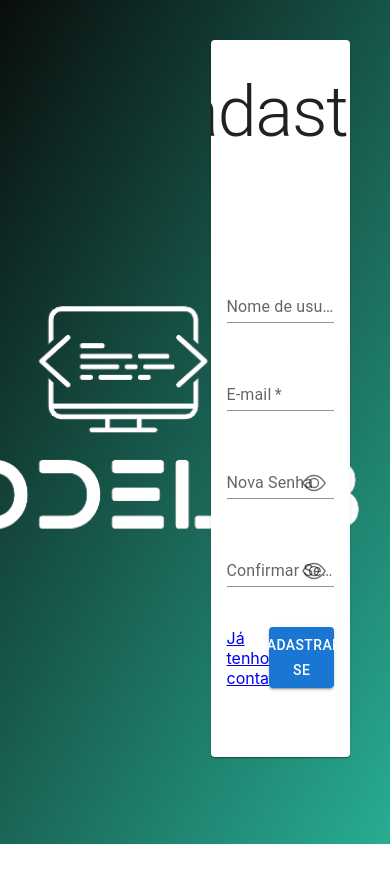
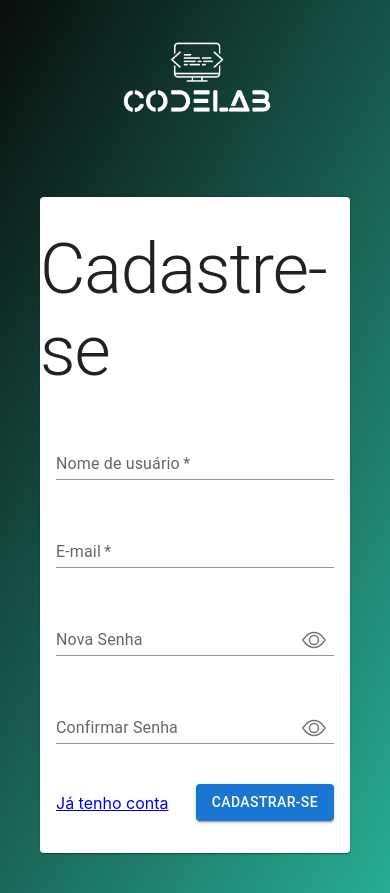
Before and after one commit to IsabelleHeloisa/codelab, a React (Create React App) app: page /register in a window 390 px wide. Before the commit the page ends 844 px from the top, so only its background shows below. Built offline with nearby package versions, Linux system fonts and the light colour scheme.

Commit message:
fix: responsiveness on auth screens

```diff
--- a/src/components/AuthCard.jsx
+++ b/src/components/AuthCard.jsx
@@ -13,8 +13,14 @@ export default function ({ titlePage, children }) {
   return (
     <Card
       sx={{
-        height: '85vh',
-        width: '45%'
+        height: {
+          xs: '100%',
+          lg: '85vh'
+        },
+        width: {
+          xs: '100%',
+          lg: '45%'
+        }
       }}
     >
       <Stack
--- a/src/components/GradientBox.jsx
+++ b/src/components/GradientBox.jsx
@@ -4,8 +4,9 @@ import React from 'react'
 export default function GradientBox({ children }) {
   return (
     <Stack
-      direction="row"
-      justifyContent="space-between"
+      direction={{ xs: 'column', lg: 'row' }}
+      alignItems={{ xs: 'center', lg: 'flex-start' }}
+      justifyContent={{ xs: 'flex-start', lg: 'space-between' }}
       sx={{
         padding: 5,
         background: 'rgb(9,13,12)',
@@ -13,6 +14,7 @@ export default function GradientBox({ children }) {
           'linear-gradient(120deg, rgba(9,13,12,1) 0%, rgba(38,172,146,0.9920343137254902) 100%)',
         minHeight: '100vh'
       }}
+      gap={{ xs: 10, lg: 0 }}
     >
       {children}
     </Stack>
--- a/src/components/LogoBox.jsx
+++ b/src/components/LogoBox.jsx
@@ -8,10 +8,23 @@ export default function LogoBox() {
       justifyContent="center"
       alignItems="center"
       sx={{
-        width: '50%'
+        width: '50%',
+        height: {
+          xs: '100%',
+          lg: '85vh'
+        }
       }}
     >
-      <img width={500} src={Logo} alt="logo"></img>
+      <Stack
+        sx={{
+          width: {
+            xs: '100%',
+            lg: '70%'
+          }
+        }}
+      >
+        <img width="100%" src={Logo} alt="logo" />
+      </Stack>
     </Stack>
   )
 }
```
